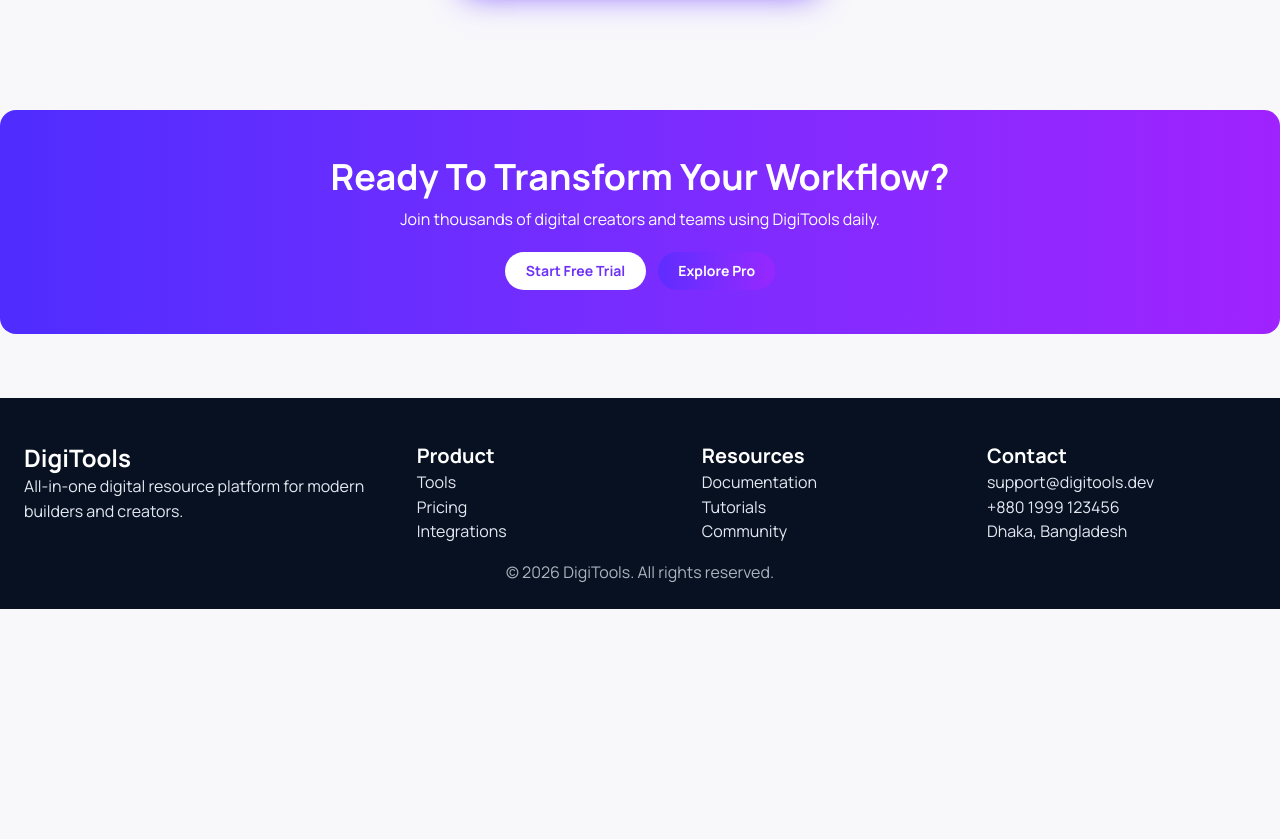
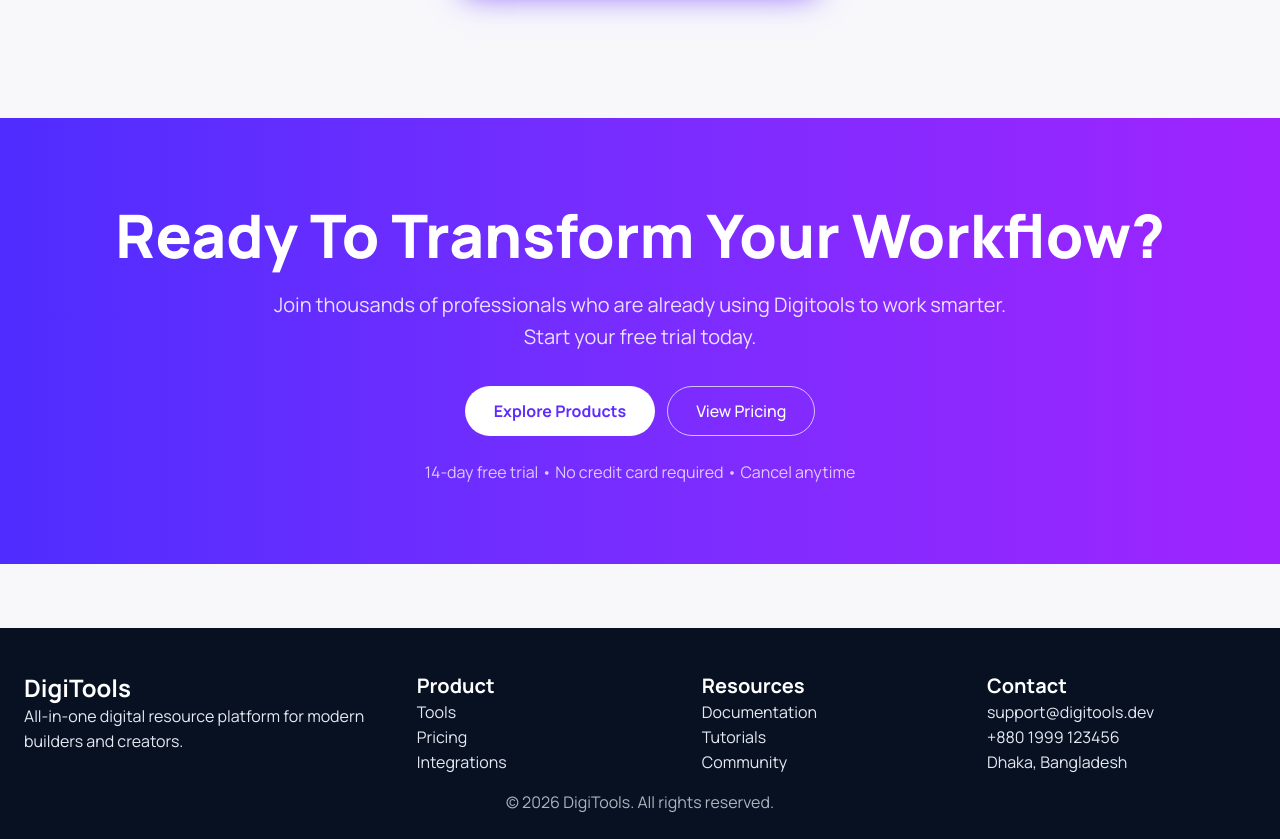
Before and after one commit to Lynx-Swapnil/Digitools-Platform, a React (Vite) app: page / in a window 1280 px wide. Shown: the part 3497-4336 px from the top of the page. Before the commit the page ends 4106 px from the top, so only its background shows below. Built offline with nearby package versions, Linux system fonts and the light colour scheme.

Commit message:
added cta section

```diff
--- a/src/components/CtaSection/CtaSection.jsx
+++ b/src/components/CtaSection/CtaSection.jsx
@@ -1,22 +1,31 @@
 function CtaSection() {
   return (
-    <section className="mx-auto mt-8 w-full max-w-[1280px] rounded-2xl bg-gradient-to-r from-[#4f2cff] to-[#9f22ff] px-4 py-11 text-center text-white md:px-5 lg:px-6">
-      <h2 className="font-heading text-4xl font-bold leading-tight">Ready To Transform Your Workflow?</h2>
-      <p className="mt-2">Join thousands of digital creators and teams using DigiTools daily.</p>
-      <div className="mt-5 flex flex-wrap justify-center gap-3">
+    <section className="mt-10 w-full bg-linear-to-r from-[#4f2cff] to-[#9f22ff] px-4 py-20 text-center text-white md:px-6 lg:px-8">
+      <h2 className="font-heading text-5xl font-extrabold leading-tight md:text-6xl">
+        Ready To Transform Your Workflow?
+      </h2>
+      <p className="mx-auto mt-4 max-w-3xl text-lg leading-relaxed text-white/85 md:text-xl">
+        Join thousands of professionals who are already using Digitools to work smarter.
+        <br className="hidden md:block" />
+        Start your free trial today.
+      </p>
+      <div className="mt-8 flex flex-wrap justify-center gap-3">
         <button
-          className="rounded-full border border-transparent bg-white px-5 py-2 text-sm font-bold text-[#6d31f8]"
+          className="rounded-full border border-transparent bg-white px-7 py-3 text-base font-bold text-[#5f2cff]"
           type="button"
         >
-          Start Free Trial
+          Explore Products
         </button>
         <button
-          className="rounded-full border-0 bg-gradient-to-r from-[#5f2cff] to-[#9627ff] px-5 py-2 text-sm font-bold text-white"
+          className="rounded-full border border-white/70 bg-transparent px-7 py-3 text-base font-medium text-white"
           type="button"
         >
-          Explore Pro
+          View Pricing
         </button>
       </div>
+      <p className="mt-6 text-sm text-white/75 md:text-base">
+        14-day free trial • No credit card required • Cancel anytime
+      </p>
     </section>
   )
 }
```
